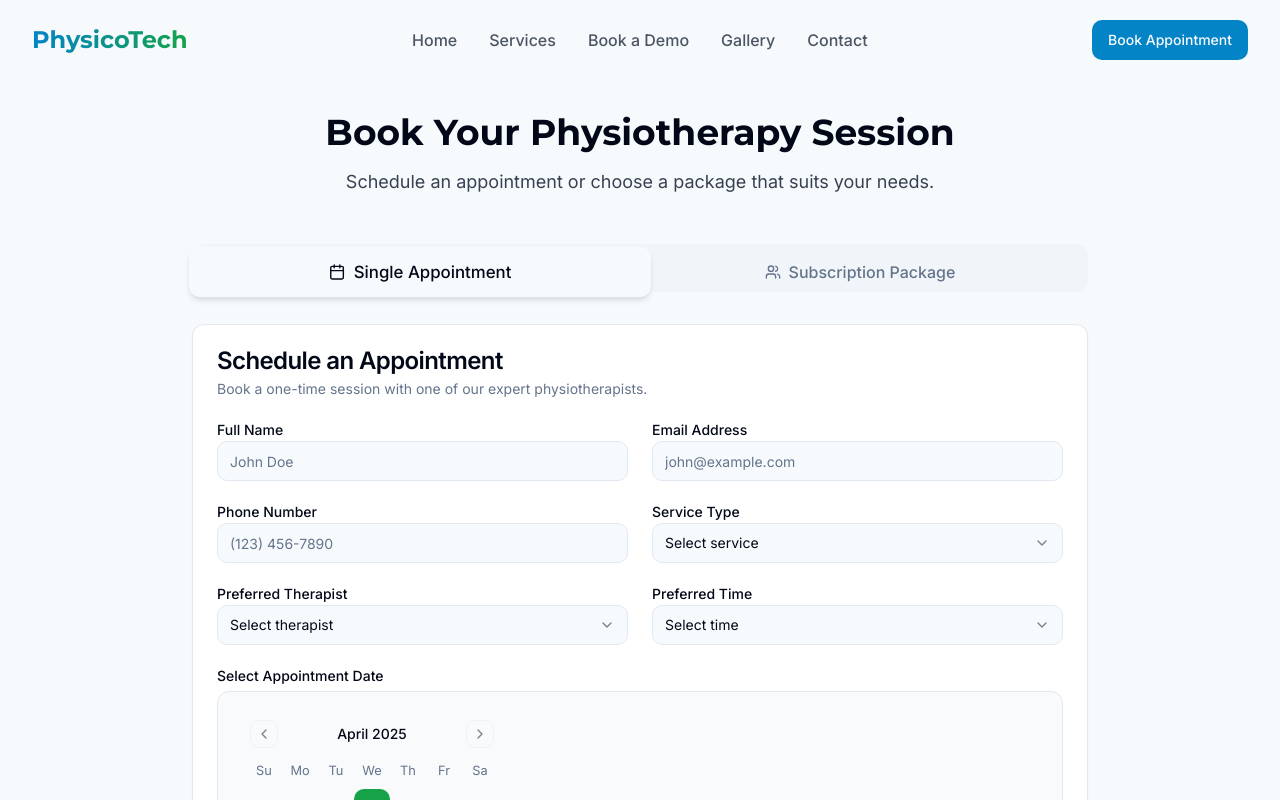
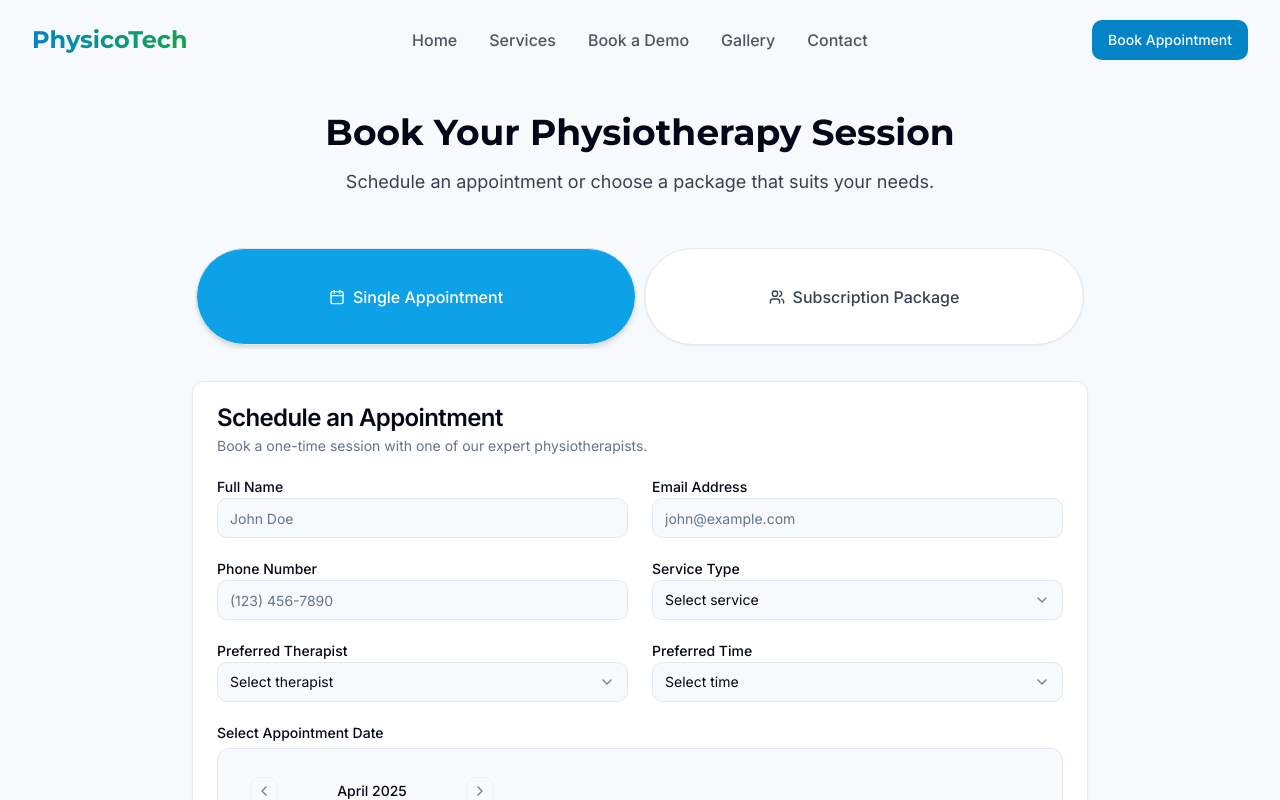
Before and after one commit to famehacker/physio-demo-booking, a React (Vite) app: page /booking in a window 1280 px wide. Shown: the top 800 px of the page. Built offline with nearby package versions, Linux system fonts and the light colour scheme.

Commit message:
Fix: Apply carousel styles
Apply the specified styles to the carousel component for improved appearance and functionality.

```diff
--- a/src/App.css
+++ b/src/App.css
@@ -20,6 +20,16 @@ a:hover {
 /* Button hover animations */
 button:hover {
   transform: translateY(-2px);
+}
+
+/* Hide scrollbar for tabs */
+*::-webkit-scrollbar {
+  display: none;
+}
+
+* {
+  -ms-overflow-style: none;  /* IE and Edge */
+  scrollbar-width: none;  /* Firefox */
 }
 
 .logo {
--- a/src/components/ui/tabs.tsx
+++ b/src/components/ui/tabs.tsx
@@ -13,9 +13,13 @@ const TabsList = React.forwardRef<
   <TabsPrimitive.List
     ref={ref}
     className={cn(
-      "inline-flex h-12 items-center justify-center rounded-lg bg-muted px-2 py-1 text-muted-foreground transition-all duration-300",
+      "outline-none h-[105px] w-full overflow-x-auto flex-wrap transition-all duration-300",
       className
     )}
+    style={{
+      scrollbarWidth: 'none',
+      msOverflowStyle: 'none'
+    }}
     {...props}
   />
 ))
@@ -28,7 +32,7 @@ const TabsTrigger = React.forwardRef<
   <TabsPrimitive.Trigger
     ref={ref}
     className={cn(
-      "inline-flex items-center justify-center whitespace-nowrap rounded-md px-4 py-2.5 text-base font-medium ring-offset-background transition-all duration-300 ease-in-out focus-visible:outline-none focus-visible:ring-2 focus-visible:ring-ring focus-visible:ring-offset-2 disabled:pointer-events-none disabled:opacity-50 data-[state=active]:bg-background data-[state=active]:text-foreground data-[state=active]:shadow-md data-[state=active]:scale-105",
+      "inline-flex items-center justify-center min-w-max px-6 py-4 m-1 rounded-full border border-gray-200 bg-white text-gray-700 text-sm font-medium shadow-sm transition-all duration-300 ease-in-out focus-visible:outline-none hover:bg-gray-50 data-[state=active]:bg-primary data-[state=active]:text-white data-[state=active]:shadow-md",
       className
     )}
     {...props}
@@ -43,7 +47,7 @@ const TabsContent = React.forwardRef<
   <TabsPrimitive.Content
     ref={ref}
     className={cn(
-      "mt-4 ring-offset-background transition-all duration-300 ease-in-out focus-visible:outline-none focus-visible:ring-2 focus-visible:ring-ring focus-visible:ring-offset-2 data-[state=inactive]:opacity-0 data-[state=inactive]:translate-y-2 data-[state=active]:opacity-100 data-[state=active]:translate-y-0",
+      "mt-6 ring-offset-background focus-visible:outline-none focus-visible:ring-2 focus-visible:ring-ring focus-visible:ring-offset-2 transition-all duration-500 ease-in-out data-[state=inactive]:opacity-0 data-[state=inactive]:translate-y-4 data-[state=active]:opacity-100 data-[state=active]:translate-y-0",
       className
     )}
     {...props}
```
